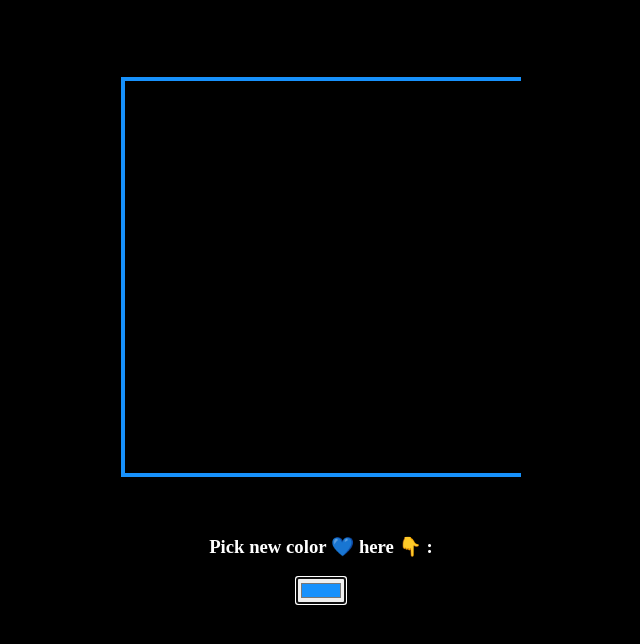
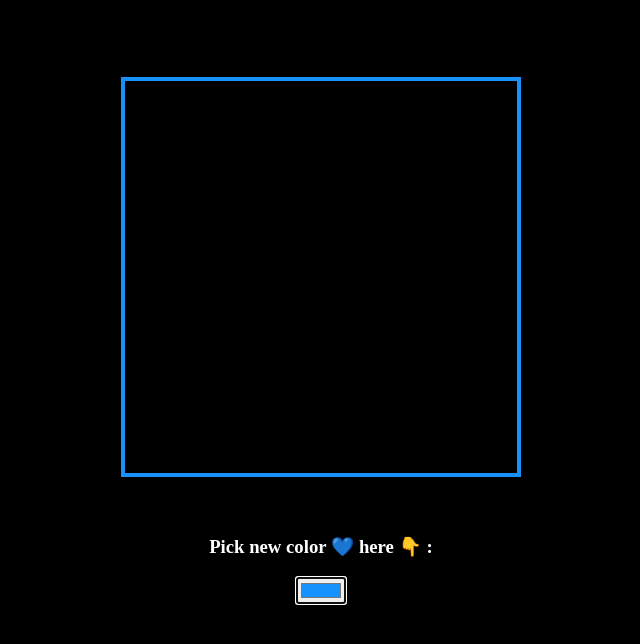
Before and after one commit to CreamyMilk/dropplets, a plain HTML site: page index.html in a window 1280 px wide. Shown: the part 136-780 px from the top of the page, without its empty margins (319-959 px from the left). Drawn offline with Linux system fonts and the light colour scheme.

Commit message:
Update index.html

```diff
--- a/index.html
+++ b/index.html
@@ -80,7 +80,7 @@
 
     <div id="canvas">
       <svg viewBox="0 0 100 100">
-        <rect x="0" y="0" width="90vw" height="100" id="frammer"></rect>
+        <rect x="0" y="0" width="100" height="100" id="frammer"></rect>
       </svg>
     </div>
 
```
